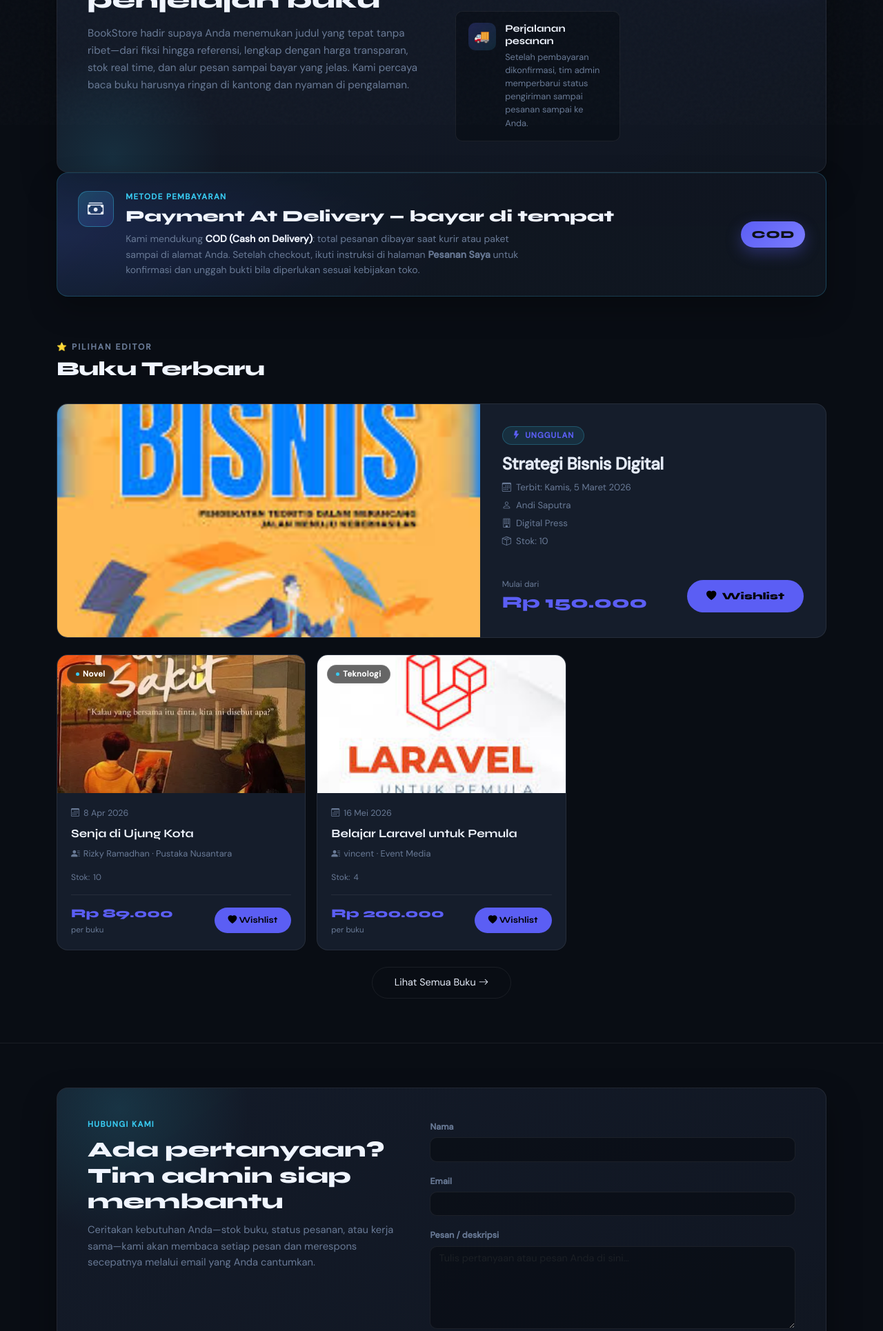
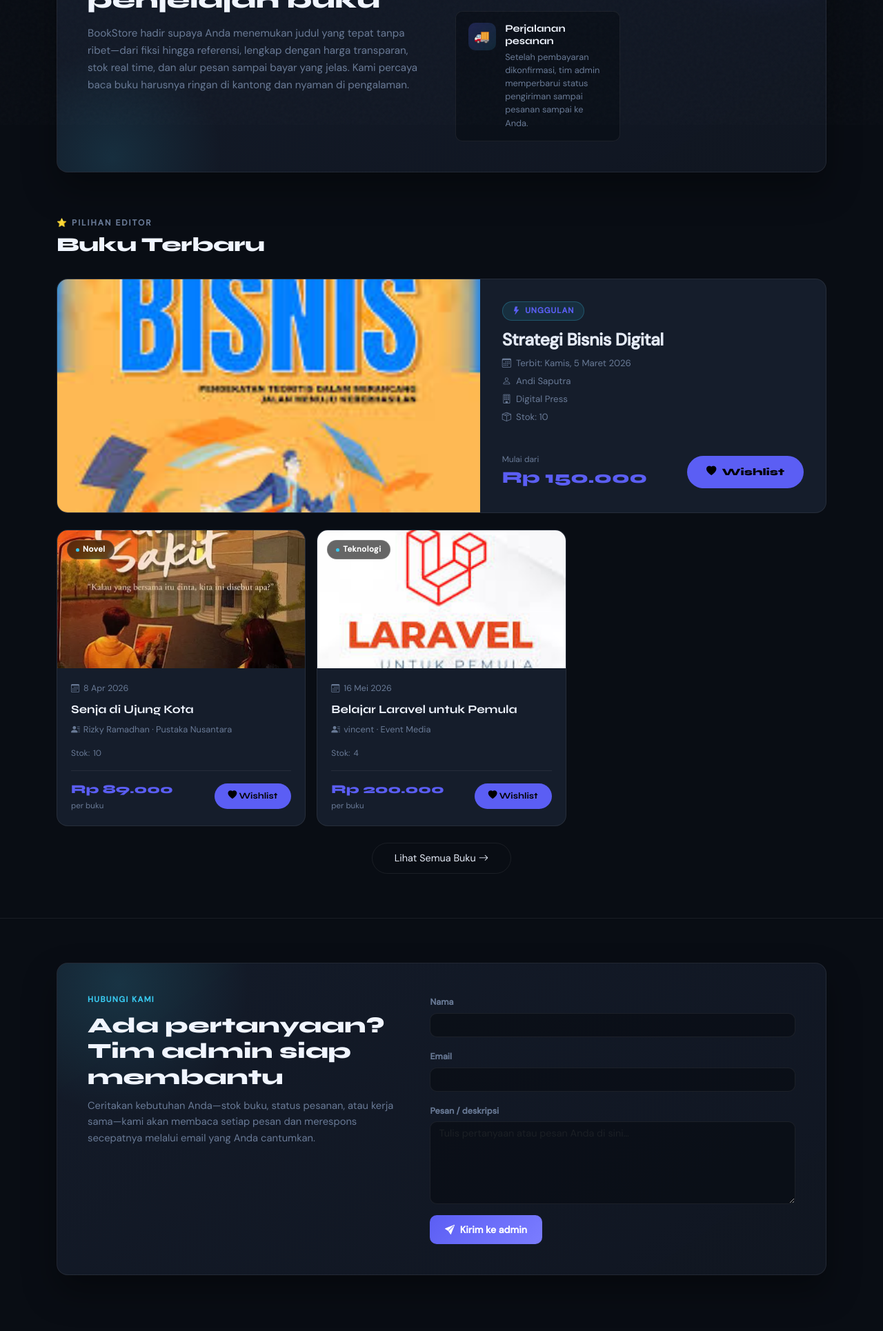
Before and after one commit to vincent746/bookstore-bnsp, a PHP site: page / in a window 1280 px wide; the page is wider, and only the part inside the window is pictured. Shown: the part 619-2549 px from the top of that part at 69% size. Run offline with PHP 8.4, Linux system fonts and the light colour scheme; data comes from the database, SQL or seed files in the repository.

Commit message:
update revisi di index user

```diff
--- a/index.php
+++ b/index.php
@@ -144,27 +144,6 @@ require_once USER_INCLUDES . 'layout.php';
               </div>
             </div>
           </div>
-        </div>
-      </div>
-    </div>
-  </section>
-
-  <!-- ══════════════════ PEMBAYARAN COD ══════════════════ -->
-  <section class="section-gap pt-0 pb-0 landing-cod-wrap">
-    <div class="container">
-      <div class="landing-cod-card">
-        <div class="landing-cod-inner">
-          <div class="landing-cod-badge" aria-hidden="true"><i class="bi bi-cash-stack"></i></div>
-          <div class="landing-cod-body">
-            <div class="landing-cod-label">Metode pembayaran</div>
-            <h2 class="landing-cod-title">Payment At Delivery — bayar di tempat</h2>
-            <p class="landing-cod-text">
-              Kami mendukung <strong style="color:var(--clr-heading);">COD (Cash on Delivery)</strong>: total pesanan dibayar
-              saat kurir atau paket sampai di alamat Anda. Setelah checkout, ikuti instruksi di halaman
-              <strong>Pesanan Saya</strong> untuk konfirmasi dan unggah bukti bila diperlukan sesuai kebijakan toko.
-            </p>
-          </div>
-          <span class="landing-cod-pill">COD</span>
         </div>
       </div>
     </div>
```
Also changed, not shown: assets/admin/img/buku/1778906125_chickeneddgs.jpg (deleted), assets/admin/img/buku/1778906191_Indomie-Kari-Ayam.png (deleted), assets/admin/img/buku/1778906320_download__4_.jpg (added), assets/admin/img/buku/1778906333_download__3_.jpg (added).
